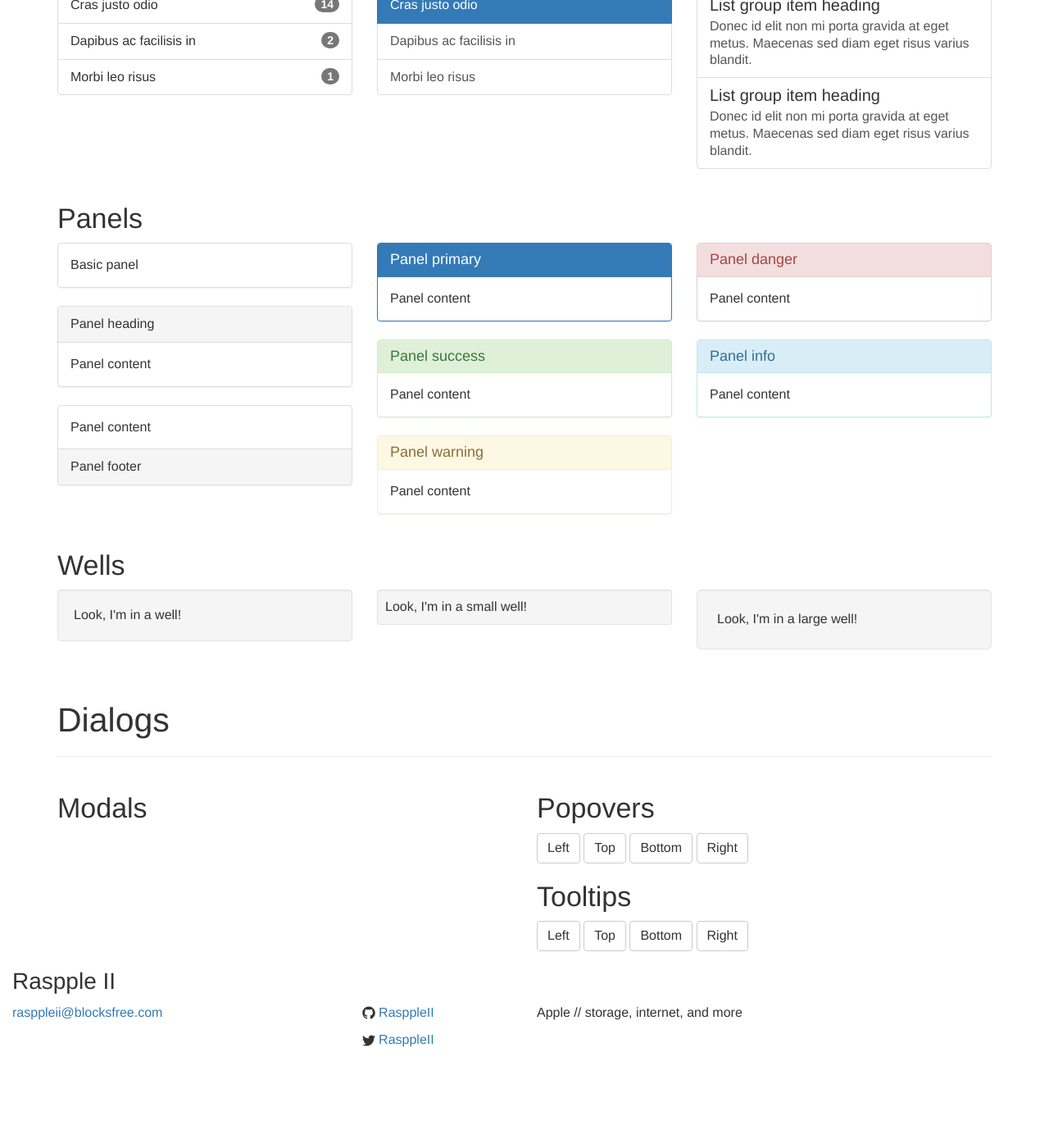
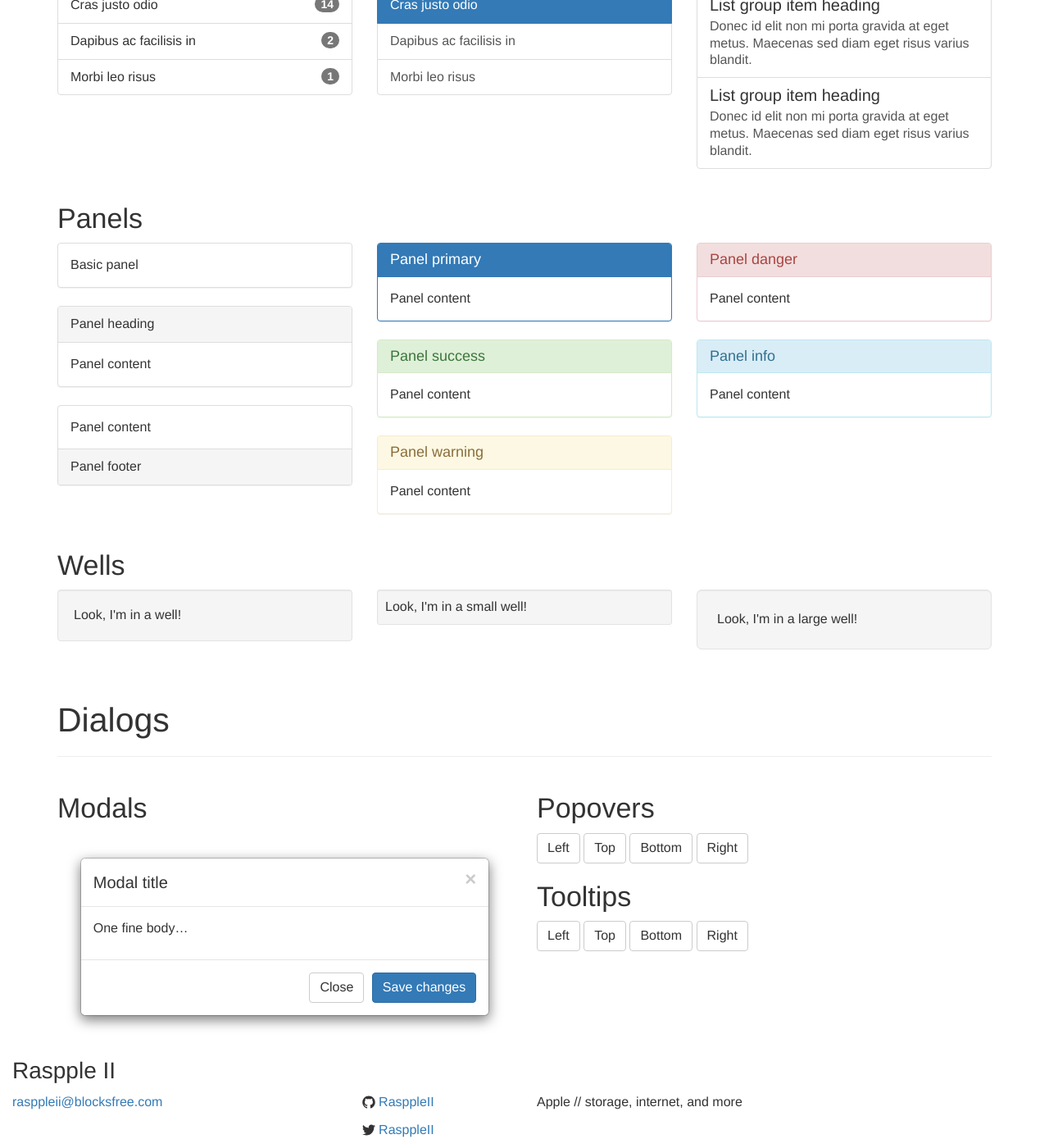
Before and after one commit to RasppleII/rasppleii.github.io, a Jekyll site: the page built from theme_test.html, in a window 1280 px wide and 1400 px high, scrolled down 6469 px. Shown: the whole window at 82% size. Built offline with Jekyll 4.4.1, drawn with Linux system fonts in a browser that asks for light colours; nearby versions of some CDN libraries; before the commit the page ends 7760 px from its top, so only the background shows below that.

Commit message:
theme-test.html: Fix styles, javascript
The modal now shows as it should.  To do this, we need to override some
styles.  Since they're local to the page and the overrides are short,
I've just stuck them into the page where they belong.  This isn't ideal
practice because the styles may have somewhat undefined behavior
depending on the browser, but we'll risk it here since the major modern
browsers do what we want and this page isn't intended to be front-facing.

There's also added some JavaScript to make the popovers and tooltips do
what you expect.

Finally, there's the addition of the source button.  The major reason
for the bs-component class added to the bootswatch demo page is so that
you can get a nice little "show me the source code for this" button (and
as an anchor for the custom modal style.)  Plus the code for the source
dialog was already included from yesterday's fiddling, so I might as
well make it work.

```diff
--- a/theme_test.html
+++ b/theme_test.html
@@ -1,6 +1,33 @@
 ---
 layout: page
 ---
+<style>
+	.bs-component {
+		position: relative;
+	}
+
+	.bs-component .modal {
+		position: relative;
+		top: auto;
+		right: auto;
+		left: auto;
+		bottom: auto;
+		z-index: 1;
+		display: block;
+	}
+
+	.bs-component .modal-dialog {
+		width:90%;
+	}
+
+	#source-button {
+		position: absolute;
+		top: 0;
+		right: 0;
+		z-index: 100;
+		font-weight: 700;
+	}
+</style>
 
 <div class="container">
 	<div class="page-header" id="banner">
@@ -1164,3 +1191,63 @@
 			</div>
 		</div>
 	</div>
+
+<script>
+<!--
+(function(){
+	// Stop "#" links from going nowhere
+	$("a[href='#']").click(function(e) {
+		e.preventDefault();
+	});
+
+	// Make popovers and tooltips do their thing
+	$('.bs-component [data-toggle="popover"]').popover();
+	$('.bs-component [data-toggle="tooltip"]').tooltip();
+
+	// Create a view source button
+	var $button = $("<div id='source-button' class='btn btn-primary btn-xs'>&lt; &gt;</div>").click(function(){
+		var html = $(this).parent().html();
+		html = cleanSource(html);
+		$("#source-modal pre").text(html);
+		$("#source-modal").modal();
+	});
+
+	// Add the view source button to bs-component divs
+	$(".bs-component").hover(function(){
+			$(this).append($button);
+			$button.show();
+		},
+		function(){
+			$button.hide();
+		});
+
+	function cleanSource(html) {
+		html = html.replace(/×/g, "&close;")
+			.replace(/«/g, "&laquo;")
+			.replace(/»/g, "&raquo;")
+			.replace(/←/g, "&larr;")
+			.replace(/→/g, "&rarr;");
+
+		var lines = html.split(/\n/);
+
+		lines.shift();
+		lines.splice(-1, 1);
+
+		var indentSize = lines[0].length - lines[0].trim().length,
+			re = new RegExp(" {" + indentSize + "}");
+
+		lines = lines.map(function(line){
+			if (line.match(re)) {
+				line = line.substring(indentSize);
+			}
+
+			return line;
+		});
+
+		lines = lines.join("\n");
+
+		return lines;
+	}
+})();
+//-->
+</script>
```
